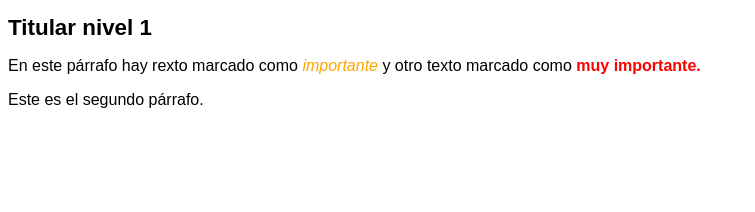
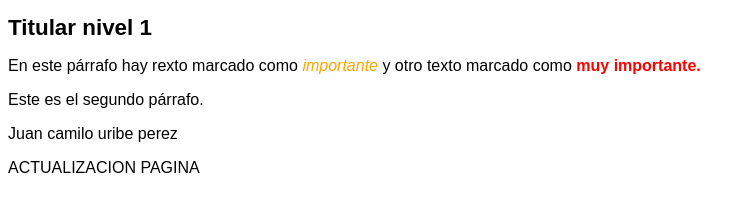
Before and after one commit to Camilo507/ejemplogithub, a plain HTML site: page index.html in a window 1280 px wide. Shown: the whole page, without its empty margins (0-755 px from the left). Drawn offline with Linux system fonts and the light colour scheme.

Commit message:
Se ha actualizo la pagina con el nombre del autor

```diff
--- a/index.html
+++ b/index.html
@@ -11,5 +11,7 @@
 	como <em>importante</em> y otro texto
 	marcado como <strong>muy importante.</strong></p>
 	<p>Este es el segundo párrafo.</p>
+	<p> Juan camilo uribe perez</p>
+	<p> ACTUALIZACION PAGINA</p>
 </body>
 </html>
```
